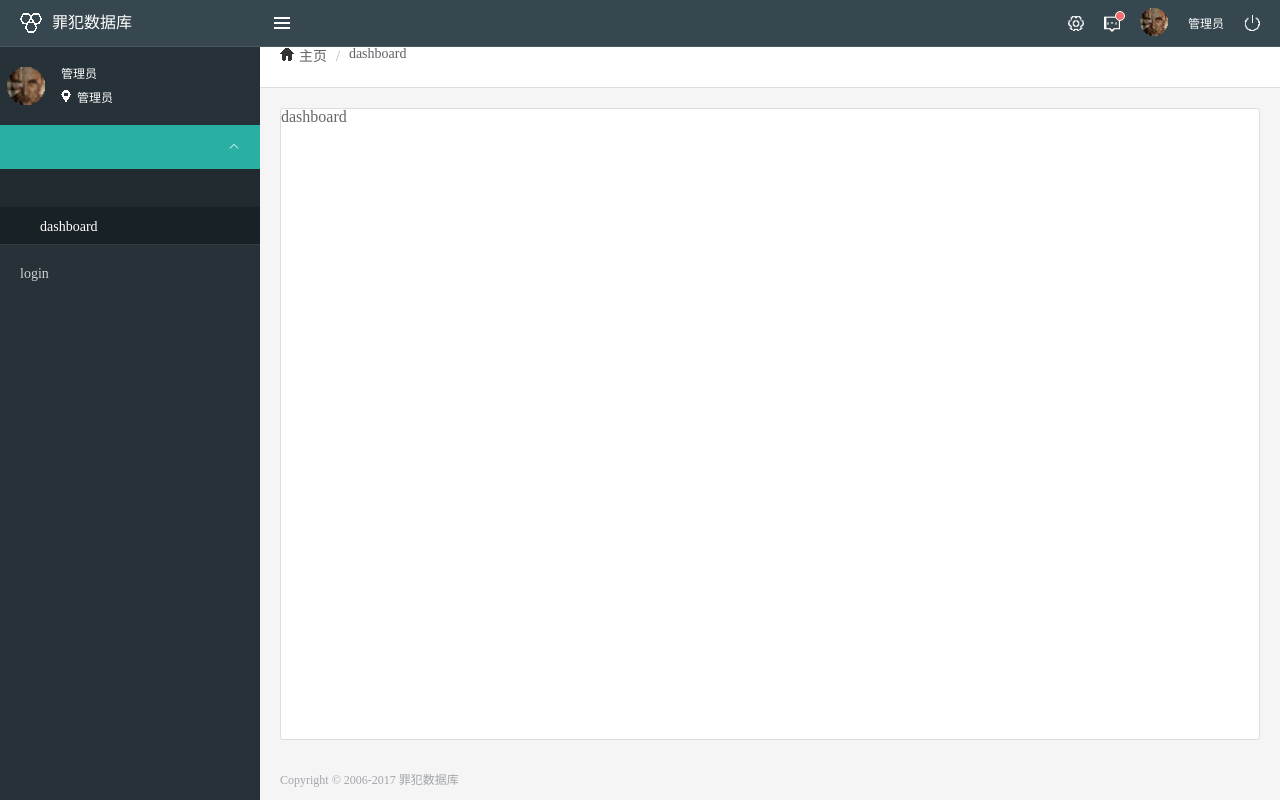
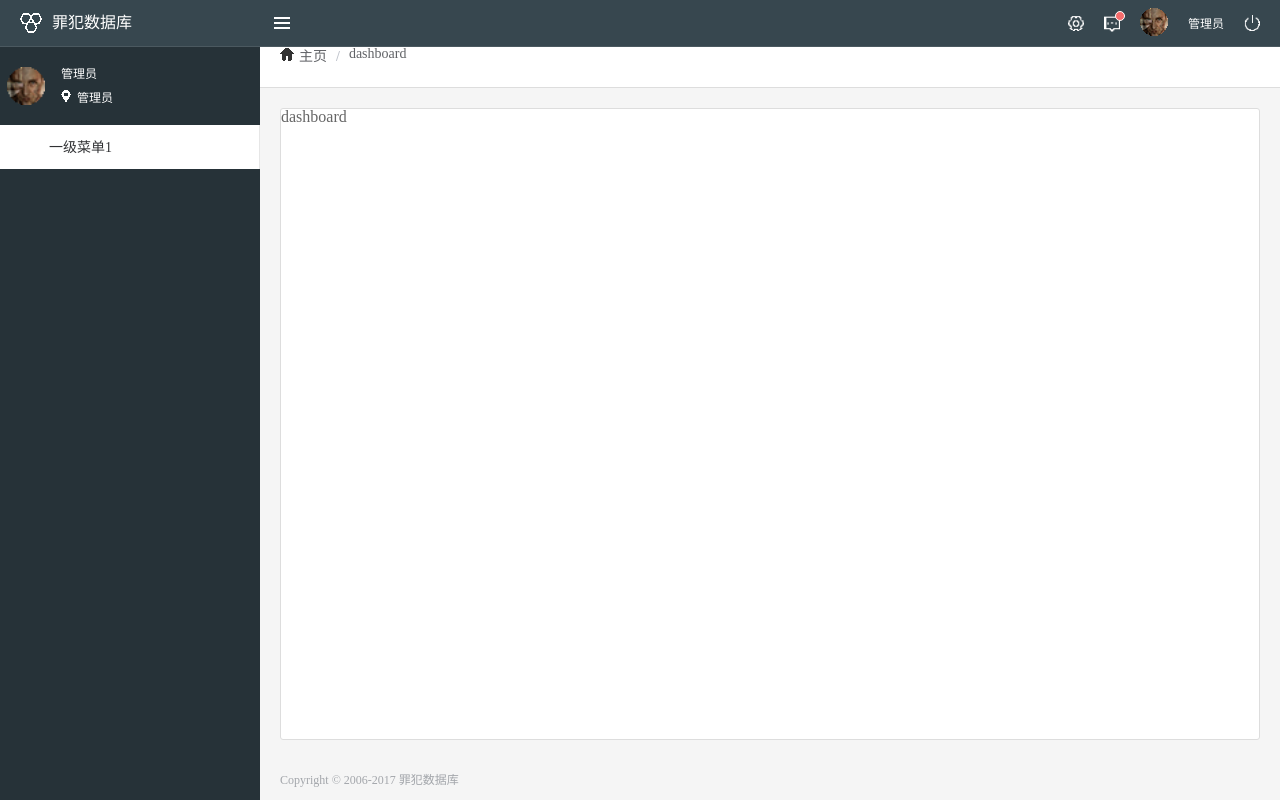
Before and after one commit to alienbigking/cid-ui, a Vue app: page /dashboard in a window 1280 px wide. Built offline with nearby package versions, Linux system fonts and the light colour scheme.

Commit message:
优化菜单实现方式。

```diff
--- a/src/application/common/components/the-menu.vue
+++ b/src/application/common/components/the-menu.vue
@@ -1,12 +1,47 @@
 <template>
-    <div>
-
-    </div>
+  <el-menu unique-opened :collapse="isCollapse">
+    <template v-for="(menu, index) in menus">
+      <el-submenu :index="menu.index" v-if="menu.children">
+          <template slot="title">
+            <i class="el-icon-location"></i>
+            <span slot="title">{{menu.name}}</span>
+          </template>
+          <template v-for="submenu in menu.children">
+              <el-submenu :index="submenu.index" v-if="submenu.children">
+                  <template slot="title">
+                      <span>{{submenu.name}}</span>
+                  </template>
+                  <template v-for="item in submenu.children">
+                      <el-menu-item :index="item.index" @click.native="onNavigate(item.path)">
+                          <span slot="title">{{item.name}}</span>
+                      </el-menu-item>
+                  </template>
+              </el-submenu>
+              <el-menu-item :index="submenu.index" v-else @click.native="onNavigate(submenu.path)">
+                  <span slot="title">{{submenu.name}}</span>
+              </el-menu-item>
+          </template>
+      </el-submenu>
+      <el-menu-item :index="menu.index" v-else @click.native="onNavigate(menu.path)">
+          <i class="el-icon-location"></i>
+          <span slot="title">{{menu.name}}</span>
+      </el-menu-item>
+    </template>
+  </el-menu>
 </template>
 <script>
+import { default as menus } from "../service/menu-service";
 export default {
   data() {
-    return {};
+    return {
+      menus: menus,
+      isCollapse: false
+    };
+  },
+  methods: {
+    onNavigate(path) {
+      this.$router.push(path);
+    }
   }
 };
 </script>
--- a/src/application/common/components/the-sidebar.vue
+++ b/src/application/common/components/the-sidebar.vue
@@ -10,57 +10,25 @@
                 </div>
             </div>
         </div>
-        <el-menu class="base" router text-color="#d1d1d1" active-text-color="#fff" :default-active="$route.path" unique-opened :collapse="collaspsed">
-            <template v-for="(item, index) in $router.options.routes" v-if="!item.hidden">
-                <el-submenu :index="item.path" v-if="item.children && item.children.length>0" class="first" @mouseenter.native="showMenu(index,item.name)">
-                    <li class="menuText" :style="collaspsed ? 'display: block' : 'display: none'">{{ menuText }}</li>
-                    <template slot="title"><i :class="item.icon"></i><span>{{item.name}}</span></template>
-                    <template v-for="child in item.children">
-                        <el-submenu :index="child.path" v-if="child.children && child.children.length>0" class="second">
-                            <template slot="title">
-                                <i :class="child.icon"></i>
-                                <span>{{child.name}}</span>
-                            </template>
-                            <template v-for="third in child.children">
-                                <el-menu-item :index="third.path" class="third">
-                                    <i :class="third.icon"></i>
-                                    <span>{{third.name}}</span>
-                                </el-menu-item>
-                            </template>
-                        </el-submenu>
-                        <el-menu-item :index="child.path" v-else class="second">
-                            <i :class="child.icon"></i>
-                            <span>{{child.name}}</span>
-                        </el-menu-item>
-                    </template>
-                </el-submenu>
-                <el-menu-item :index="item.path" v-else class="el-menu-each">
-                    <i :class="item.icon"></i>
-                    <span>{{item.name}}</span>
-                </el-menu-item>
-            </template>
-        </el-menu>
+        <the-menu></the-menu>
     </el-aside>
 </template>
 <script>
-import { mapGetters } from "vuex";
+import { default as theMenu } from "./the-menu";
+// import { mapGetters } from "vuex";
+
 export default {
   data() {
     return {
-      menuText: ""
-      // loginState: true
+      menuText: "",
+      collaspsed: false
     };
   },
-  computed: {
-    ...mapGetters(["collaspsed"])
+  components: {
+    "the-menu": theMenu
   },
-  methods: {
-    showMenu(e, status) {
-      // console.log(status)
-      let menuText = this.$router.options.routes[e].name;
-      this.menuText = menuText;
-    }
-  }
+  computed: {},
+  methods: {}
 };
 </script>
 <style lang="scss" scoped>
--- a/src/application/common/service/menu-service.js
+++ b/src/application/common/service/menu-service.js
@@ -1,5 +1,30 @@
 // import axios from 'axios';
 
-export default {
-
-};
+export default [
+    {
+        index: '1',
+        name: '一级菜单1',
+        collapse: true,
+        children: [
+            {
+                index: '1-1',
+                name: '二级菜单1',
+                path: 'dashboard',
+                collapse: true
+            },
+            {
+                index: '1-2',
+                name: '二级菜单2',
+                collapse: true,
+                children: [
+                    {
+                        index: '1-2-1',
+                        name: '三级菜单a',
+                        path: 'login',
+                        collapse: false
+                    }
+                ]
+            }
+        ]
+    }
+];
--- a/src/application/main.vue
+++ b/src/application/main.vue
@@ -8,7 +8,7 @@
                     <the-breadcrumb v-if="!$route.meta||!$route.meta.noSide"></the-breadcrumb>
                     <el-main :style="!$route.meta||!$route.meta.noSide?'':'padding:0'">
                         <transition name="router-fade" mode="out-in">
-                            <router-view :api="apiList"></router-view>
+                            <router-view></router-view>
                         </transition>
                     </el-main>
                     <the-footer v-if="!$route.meta||!$route.meta.noSide"></the-footer>
```
